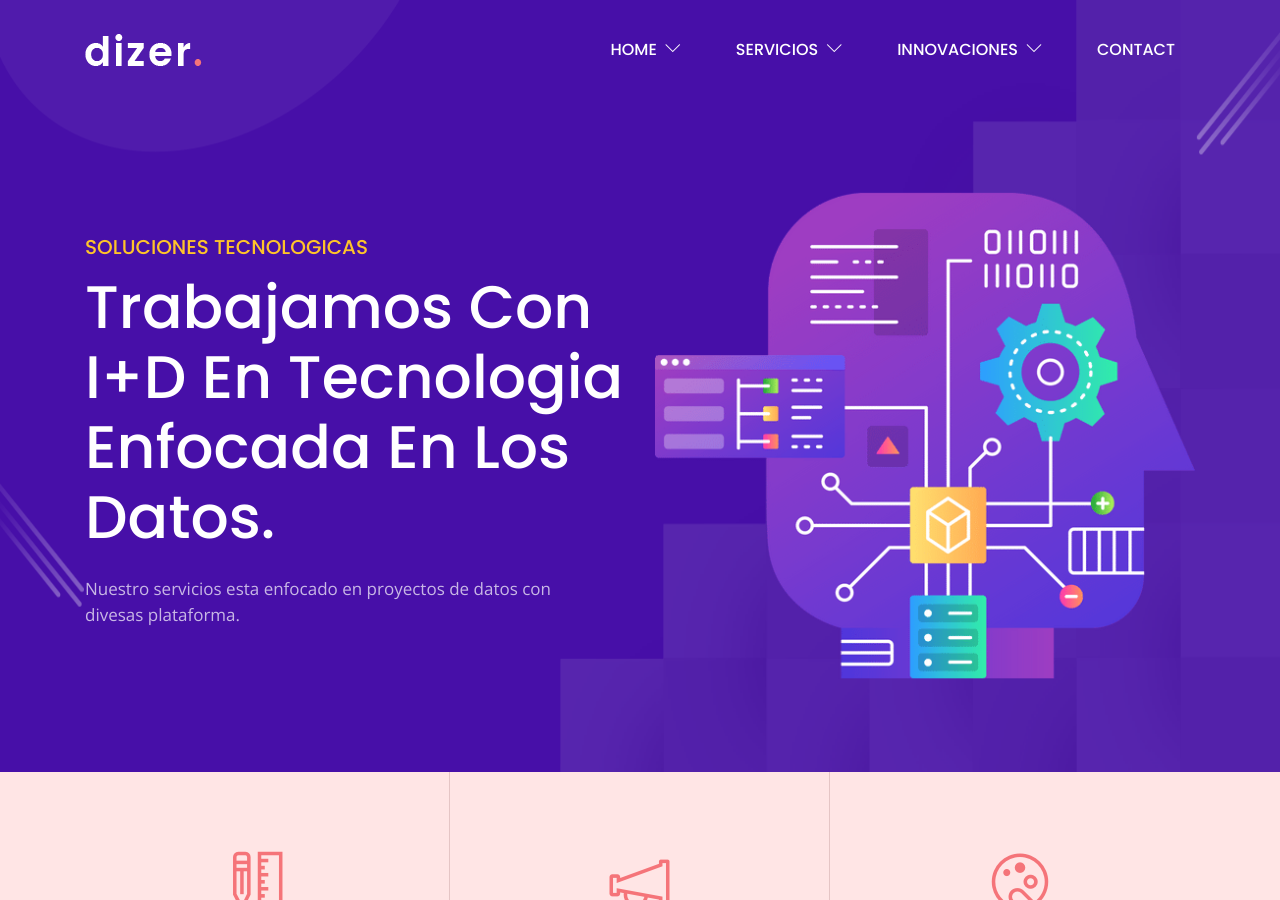
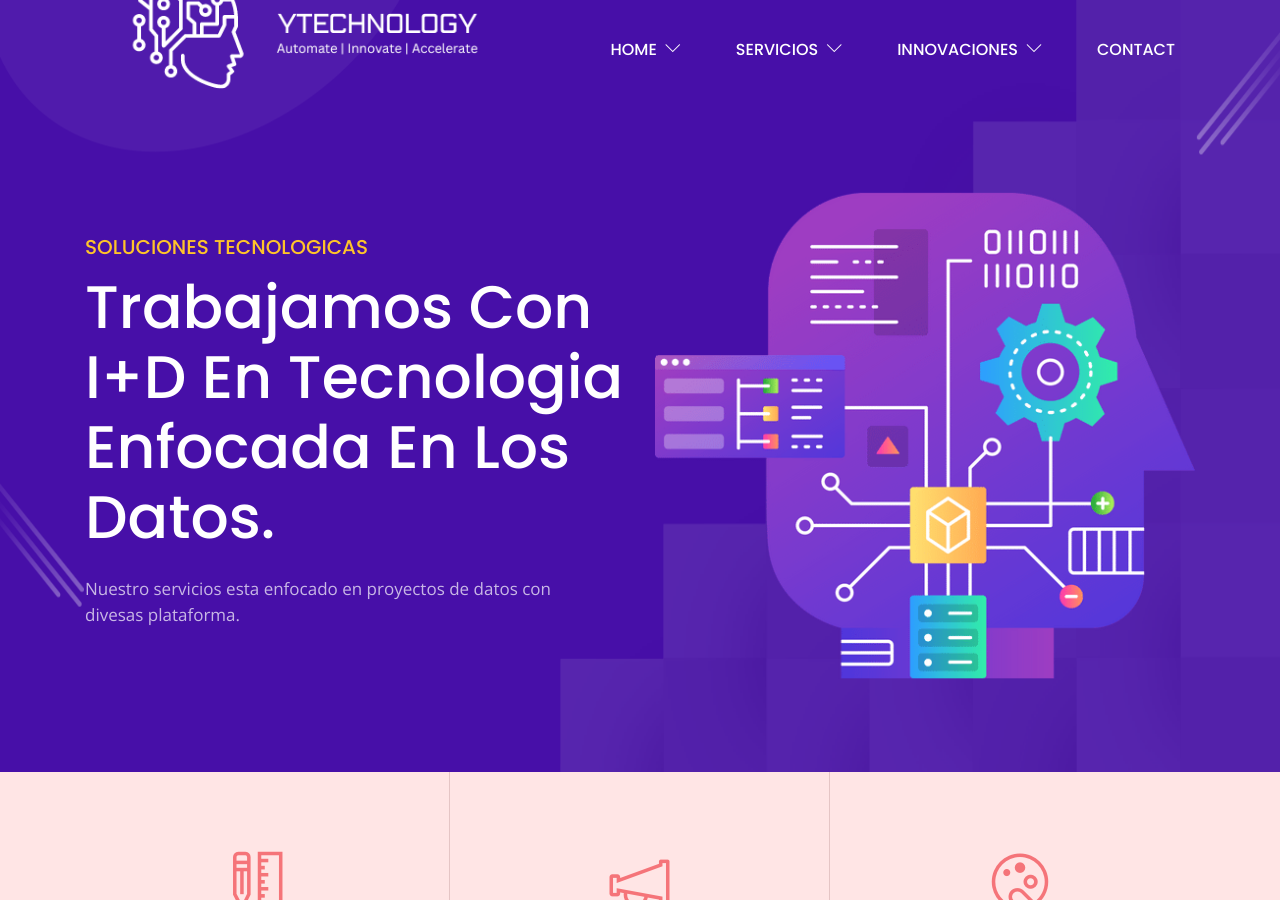
Before and after one commit to armandoytriago/aj2, a Jekyll site: the page built from index.html, in a window 1280 px wide and 900 px high. Built offline with Jekyll 4.4.1, drawn with Linux system fonts in a browser that asks for light colours.

Commit message:
Update _config.yml

```diff
--- a/_config.yml
+++ b/_config.yml
@@ -7,8 +7,8 @@ address: "9567 Turner Trace Apt. 466 North Willie, BC C3G8A4"
 author: themefisher
 description: >- # this means to ignore newlines
   YTechnology - Soluciones innovadoras para un mejor uso del dato.
-logo: "/assets/images/logo.png"
-logo_icon: "/assets/images/logo-b.png"
+logo: "/assets/images/yt.png"
+logo_icon: "/assets/images/yt.png"
 # contact form action
 contact_form_action: "#" # works with https://fomrspree.io
 mailchimp_list: "https://themeix.us16.list-manage.com/subscribe/post?u=307862c135e4548eecf86f389&amp;id=342411fb35"
```
